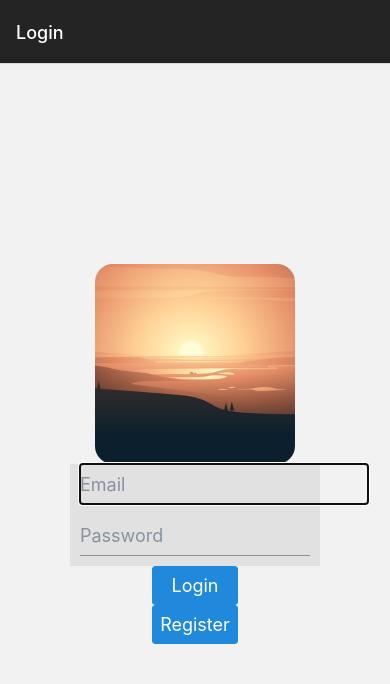
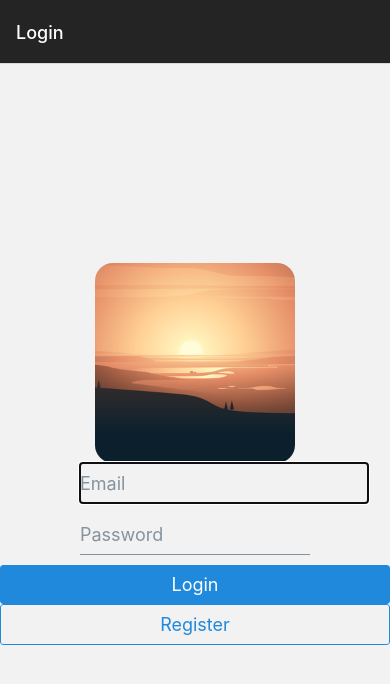
Before and after one commit to kellonparkinson/landlord-mobile-app, a React Native app: screen /Login in a window 390 px wide. Shown: the top 684 px of the page. Built offline with nearby package versions, Linux system fonts and the light colour scheme.

Commit message:
small changes

```diff
--- a/screens/LoginScreen.jsx
+++ b/screens/LoginScreen.jsx
@@ -29,9 +29,16 @@ const LoginScreen = () => {
         />
       </View>
 
-      <View>
-        <Button title='Login'/>
-        <Button title='Register'/>
+      <View style={styles.btnWrapper}>
+        <Button
+          containerStyle={styles.button}
+          title='Login'
+        />
+        <Button
+          containerStyle={styles.button}
+          type='outline'
+          title='Register'
+        />
       </View>
     </View>
   )
@@ -52,7 +59,12 @@ const styles = StyleSheet.create({
       borderRadius: 18,
     },
     inputContainer: {
-      backgroundColor: '#e1e1e1',
       width: 250,
     },
+    btnWrapper: {
+      width: '100%',
+    },
+    button: {
+
+    },
 })
```
